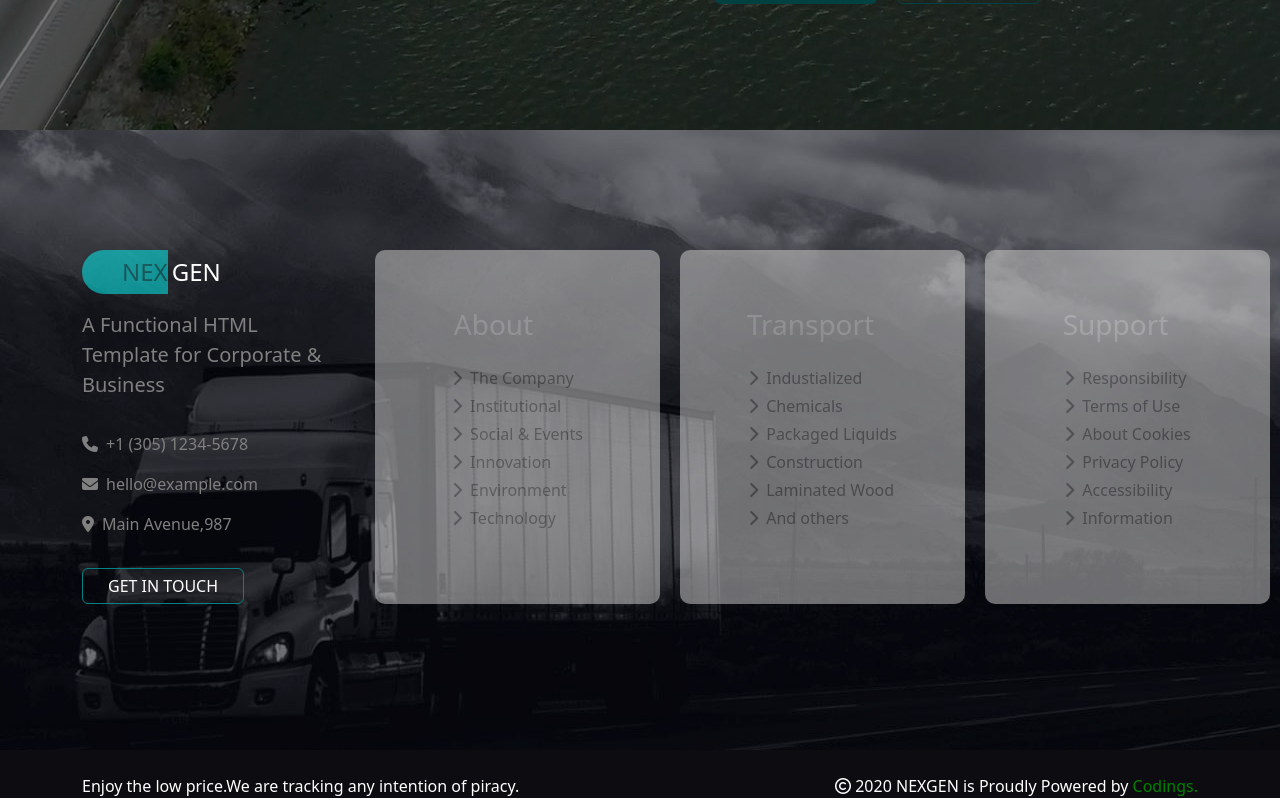
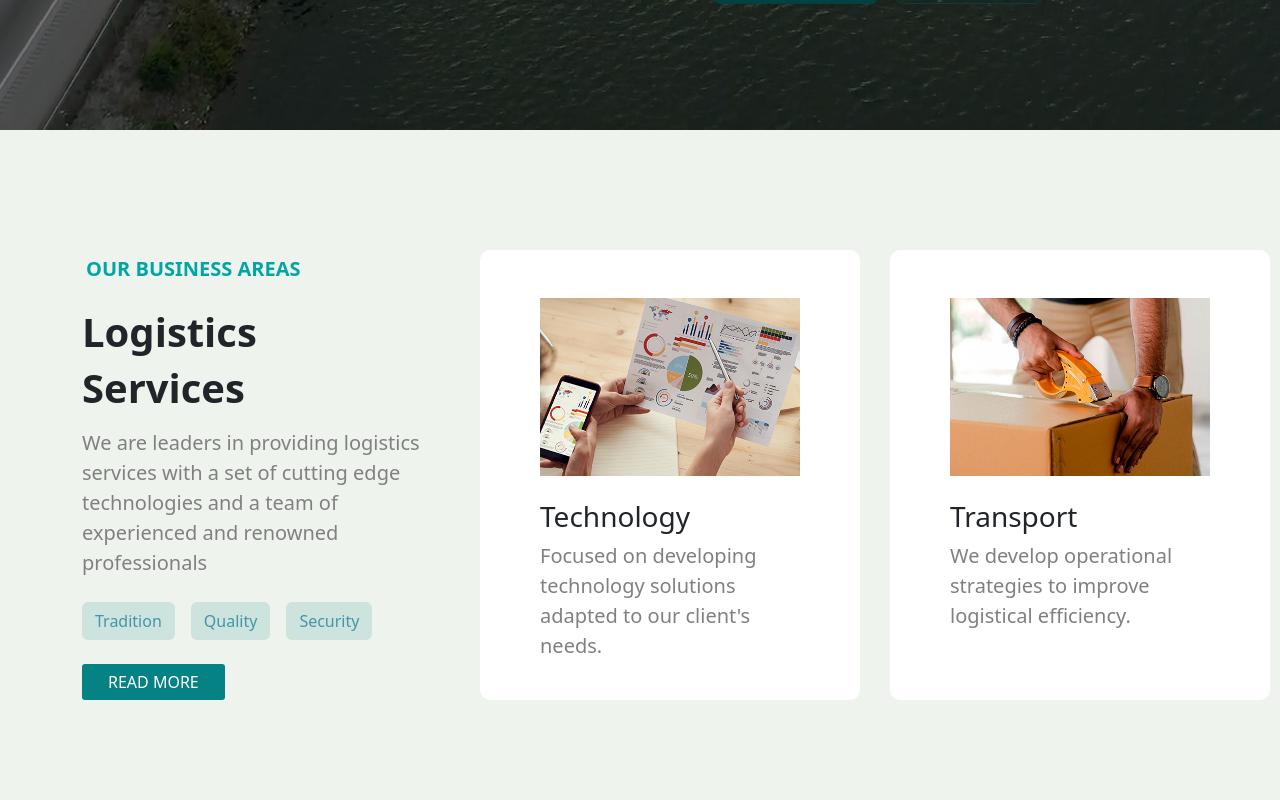
Before and after one commit to gaetano-94/proj-html-vuejs, a Vue app: page / in a window 1280 px wide. Shown: the part 780-1580 px from the top of the page. Built offline with nearby package versions, Linux system fonts and the light colour scheme.

Commit message:
feat: sezione-due

```diff
--- a/src/components/main/AppSezioneDue.vue
+++ b/src/components/main/AppSezioneDue.vue
@@ -4,6 +4,102 @@ export default {
 };
 </script>
 
-<template></template>
+<template>
+  <section>
+    <div class="container">
+      <div class="row">
+        <div class="col-4">
+          <p class="pb-2 text-uppercase p-1">
+            <strong>Our Business Areas</strong>
+          </p>
+          <h3 class="fs-1"><strong>Logistics</strong></h3>
+          <h3 class="fs-1"><strong>Services</strong></h3>
+          <p class="pt-2 pb-2">
+            We are leaders in providing logistics services with a set of cutting
+            edge technologies and a team of experienced and renowned
+            professionals
+          </p>
+          <div>
+            <button class="me-3 btn btn-bg gp-btn">Tradition</button>
+            <button class="me-3 btn btn-bg gp-btn">Quality</button>
+            <button class="btn btn-bg gp-btn">Security</button>
+          </div>
+          <button class="text-uppercase btn mt-4 btn-1">Read More</button>
+        </div>
+        <div class="col-4 bg-white">
+          <div class="pt-5 px-5">
+            <img
+              src="../../assets/img/gallery-3.jpg"
+              alt=""
+              class="img-fluid"
+            />
+            <h3 class="mt-4">Technology</h3>
+            <p>
+              Focused on developing technology solutions adapted to our client's
+              needs.
+            </p>
+          </div>
+        </div>
+        <div class="col-4 bg-white">
+          <div class="pt-5 px-5">
+            <img
+              src="../../assets/img/gallery-5.jpg"
+              alt=""
+              class="img-fluid"
+            />
+            <h3 class="mt-4">Transport</h3>
+            <p>
+              We develop operational strategies to improve logistical
+              efficiency.
+            </p>
+          </div>
+        </div>
+      </div>
+    </div>
+  </section>
+</template>
 
-<style scoped lang="scss"></style>
+<style scoped lang="scss">
+section {
+  background-color: #eef4ed;
+  width: 100%;
+  height: 725px;
+
+  .container {
+    width: 1150px;
+
+    .row {
+      padding-top: 120px;
+      flex-wrap: nowrap;
+      gap: 30px;
+
+      .col-4 {
+        height: 450px;
+        border-radius: 10px;
+      }
+      .p-1 {
+        color: #00a6a6;
+      }
+
+      p {
+        color: gray;
+        font-size: 20px;
+      }
+      .btn-bg {
+        background-color: #cce3de;
+      }
+
+      .gp-btn {
+        color: #4595a9;
+      }
+      .btn-1 {
+        background-color: #058283;
+        margin-right: 20px;
+        color: white;
+        padding: 5px 25px;
+        border-radius: 3px;
+      }
+    }
+  }
+}
+</style>
```
